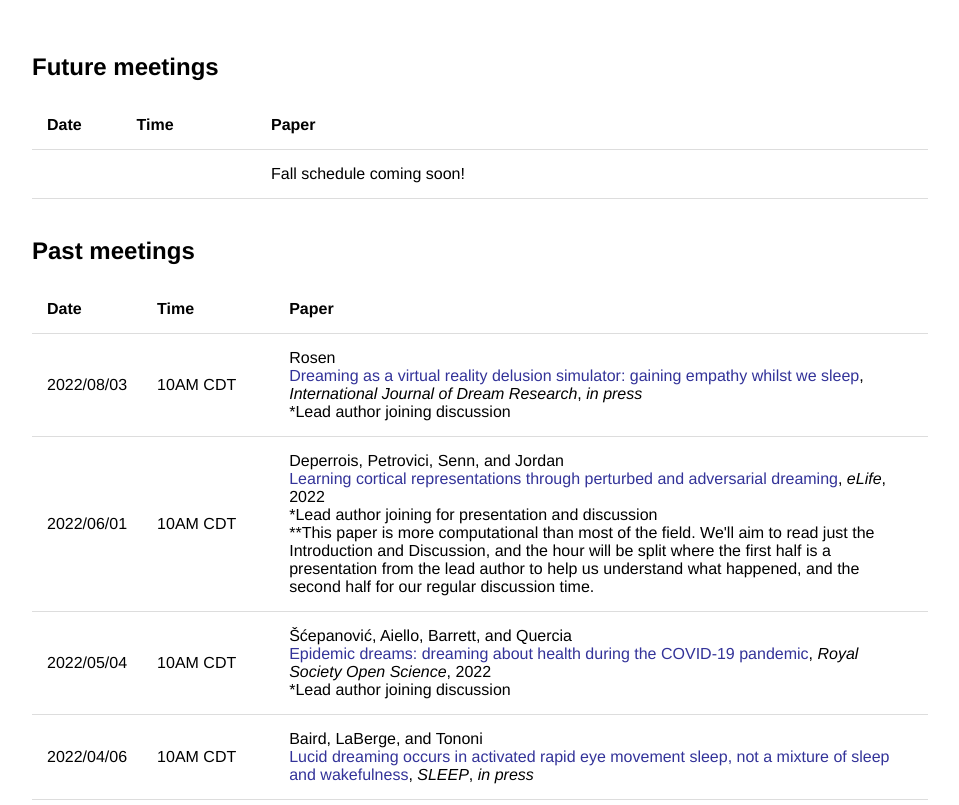
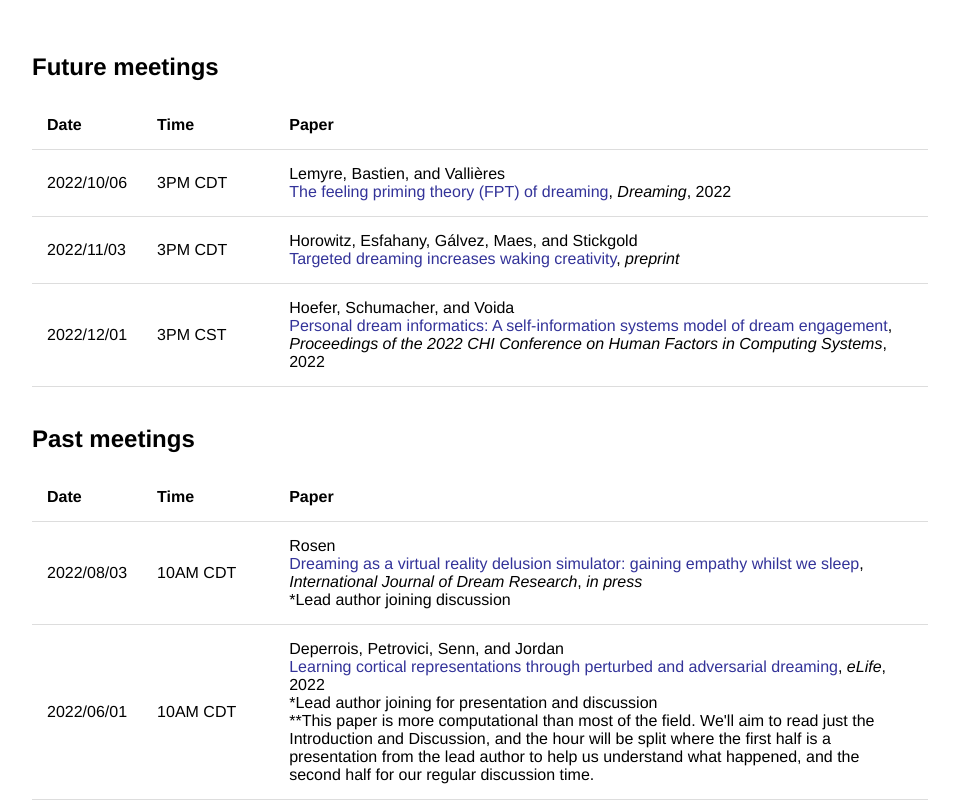
Before and after one commit to remrama/remrama.github.io, a Jekyll site: the page built from drrc/index.html, in a window 1280 px wide and 900 px high, scrolled down 521 px, cut to the strip 95-900 px from the top of the window. Shown: the whole strip, without its empty margins (160-1119 px from the left). Built offline with Jekyll 4.4.1, drawn with Linux system fonts in a browser that asks for light colours.

Commit message:
2022 fall schedule

```diff
--- a/drrc/index.html
+++ b/drrc/index.html
@@ -37,9 +37,19 @@ title: DRRC
             <th>Paper</th>
         </tr>
         <tr>
-            <td></td>
-            <td></td>
-            <td>Fall schedule coming soon!</td>
+            <td>2022/10/06</td>
+            <td>3PM CDT</td>
+            <td>Lemyre, Bastien, and Vallières<br><a href="https://doi.org/10.1037/drm0000202">The feeling priming theory (FPT) of dreaming</a>, <i>Dreaming</i>, 2022</td>
+        </tr>
+        <tr>
+            <td>2022/11/03</td>
+            <td>3PM CDT</td>
+            <td>Horowitz, Esfahany, Gálvez, Maes, and Stickgold<br><a href="https://papers.ssrn.com/sol3/papers.cfm?abstract_id=4088893">Targeted dreaming increases waking creativity</a>, <i>preprint</i></td>
+        </tr>
+        <tr>
+            <td>2022/12/01</td>
+            <td>3PM CST</td>
+            <td>Hoefer, Schumacher, and Voida<br><a href="https://doi.org/10.1145/3491102.3517669">Personal dream informatics: A self-information systems model of dream engagement</a>, <i>Proceedings of the 2022 CHI Conference on Human Factors in Computing Systems</i>, 2022</td>
         </tr>
     </table>
 
```
